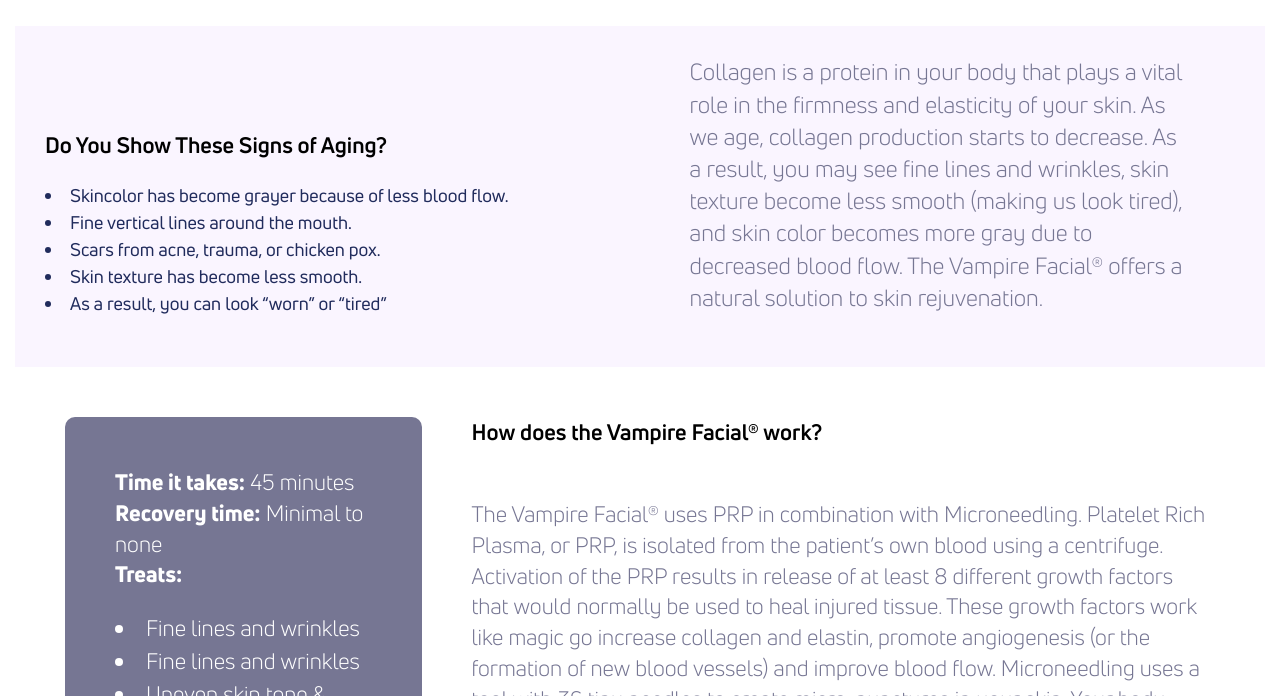
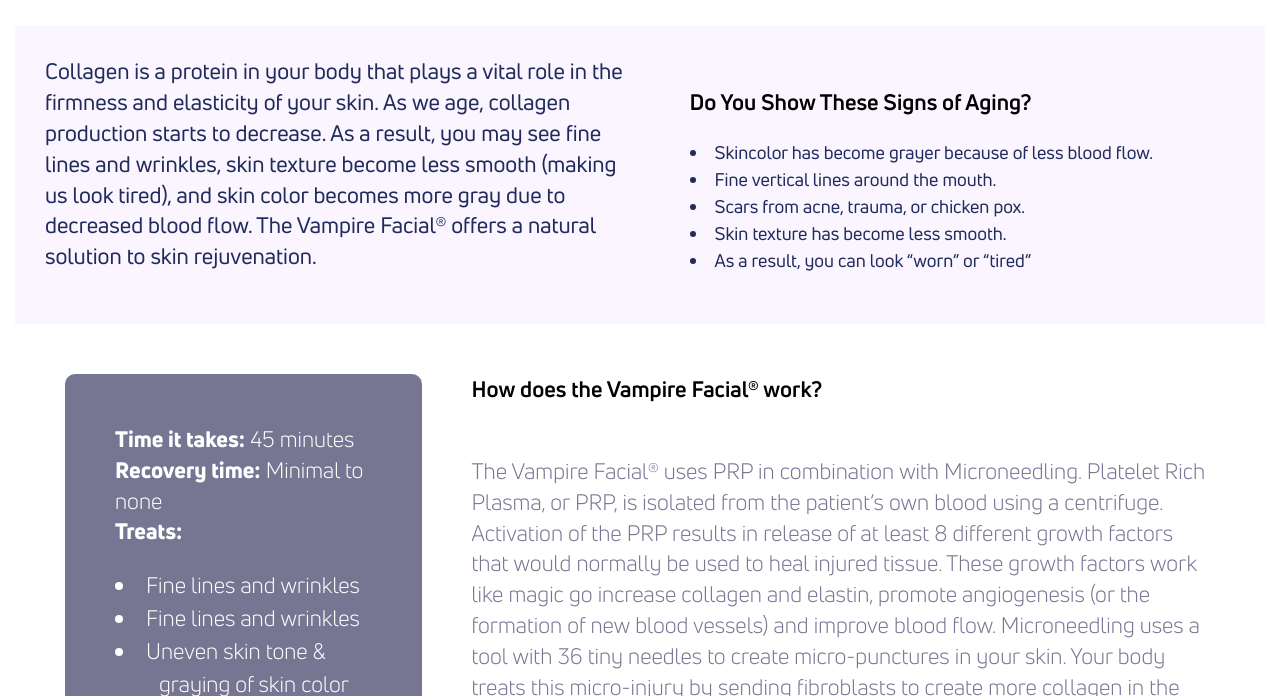
Before and after one commit to theneverwoods/gerstenberg.clinic, a Jekyll site: the page built from services/aesthetics.html, in a window 1280 px wide and 900 px high, scrolled down 1105 px, cut to the strip 204-900 px from the top of the window. Built offline with Jekyll 4.4.1, drawn with Linux system fonts in a browser that asks for light colours; part of the change alters nothing that is shown.

Commit message:
Update aesthetics.html

```diff
--- a/services/aesthetics.html
+++ b/services/aesthetics.html
@@ -16,6 +16,9 @@ redirect_from: /vampire
 
 <div class="row light blurb">
   <div class="third">
+    <p> Collagen is a protein in your body that plays a vital role in the firmness and elasticity of your skin. As we age, collagen production starts to decrease. As a result, you may see fine lines and wrinkles, skin texture become less smooth (making us look tired), and skin color becomes more gray due to decreased blood flow. The Vampire Facial® offers a natural solution to skin rejuvenation.</p>
+  </div>
+  <div class="third">
     <div>
       <h3>Do You Show These Signs of Aging?</h3>
       <ul>
@@ -26,9 +29,6 @@ redirect_from: /vampire
         <li>As a result, you can look “worn” or “tired”</li>
       </ul>
     </div>
-  </div>
-    <div class="third">
-    <p> Collagen is a protein in your body that plays a vital role in the firmness and elasticity of your skin. As we age, collagen production starts to decrease. As a result, you may see fine lines and wrinkles, skin texture become less smooth (making us look tired), and skin color becomes more gray due to decreased blood flow. The Vampire Facial® offers a natural solution to skin rejuvenation.</p>
   </div>
 </div>
 
@@ -84,7 +84,7 @@ redirect_from: /vampire
       <li>Microneedling</li>
       <li>Sclerotherapy</li>
       <li>Hair Restoration</li>
-      <p>Find out more at <a href="http://www.bellamedaesthetics.com/">bellamedaesthetics.com!</a></p>
+      <p>Find out more at <a target="_blank" href="http://www.bellamedaesthetics.com/">bellamedaesthetics.com!</a></p>
     </ul>
   </div>
 </div>
```
